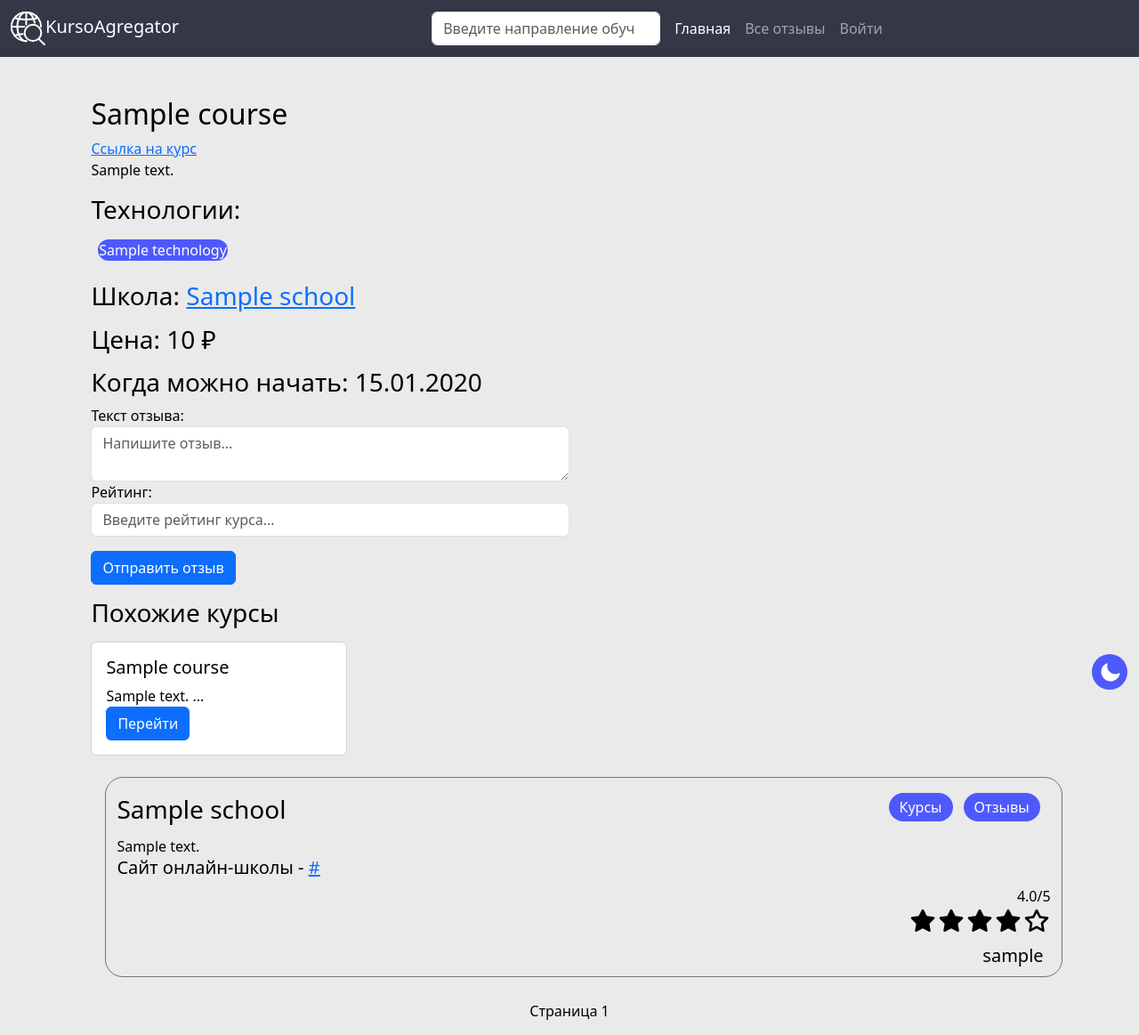
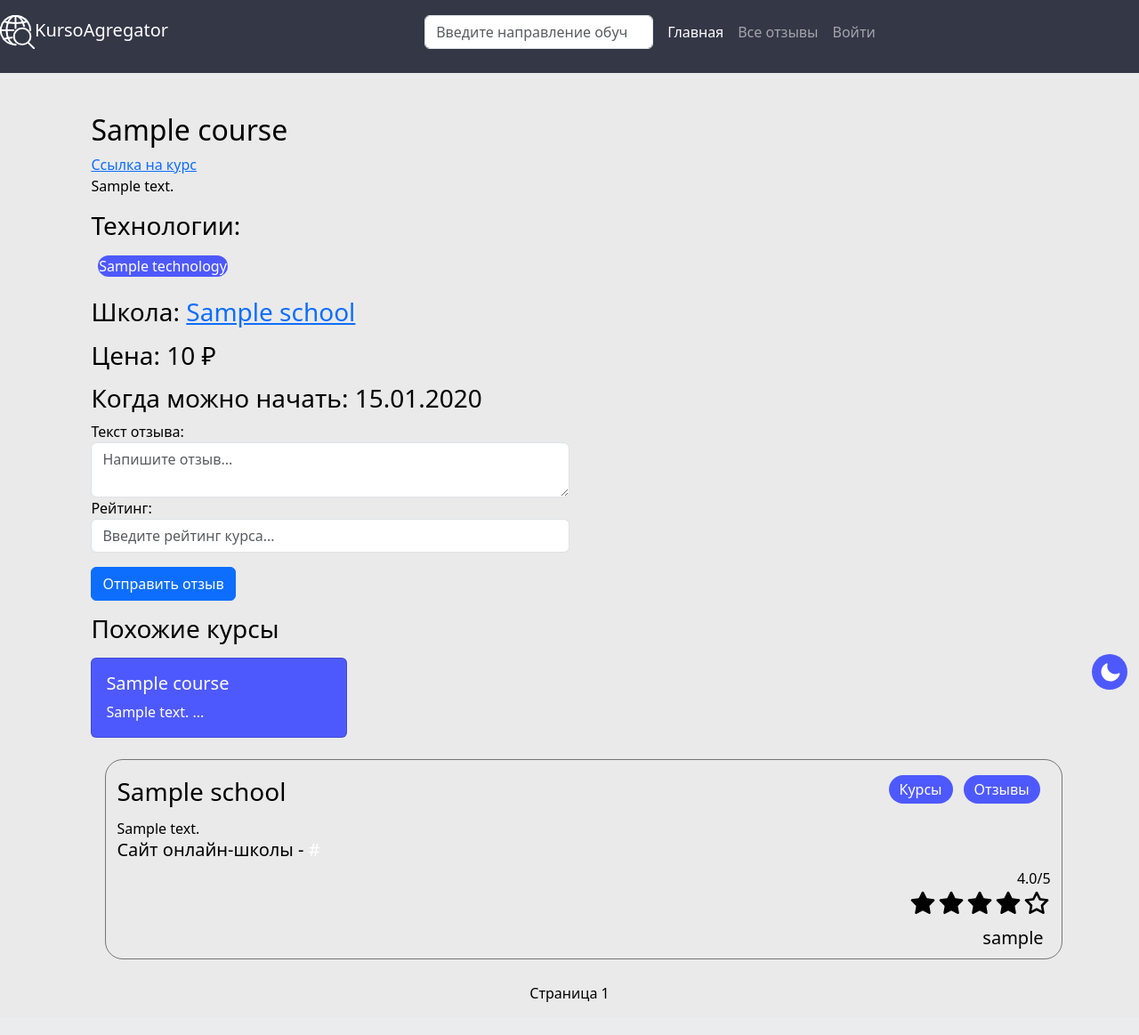
Before and after one commit to Njves/KursoAgregator, a Flask app: page /course/1 in a window 1280 px wide. Shown: the whole page at 89% size. After the commit the page ends 1126 px from the top, so only its background shows below. Run offline with Flask 2, Linux system fonts and the light colour scheme; tables that the repository leaves empty hold one stand-in row (values such as "Sample post").

Commit message:
контейнер теперь флексит правильно

```diff
--- a/app/static/style/course.css
+++ b/app/static/style/course.css
@@ -56,11 +56,30 @@ main h3{
 .pages span{
     margin: 10px;
 }
-.cards {
-  display: flex;
-    justify-content: center;
-    flex-direction: column;
+.card {
+    display: flex;
+    background-color: var(--background-color-grid-dir);
 }
+
+.card a {
+    color: var(--text-color-tag);
+    text-decoration: none;
+}
+
+.container-fluid {
+    display: flex;
+    flex-wrap: wrap;
+    justify-content: flex-start;
+    padding: 0;
+    margin-top: 4px;
+    margin-bottom: 4px;
+}
+
+.container-fluid > * {
+    margin-right: 10px; /* Отступ между дочерними элементами */
+    margin-bottom: 10px; /* Отступ между строками */
+}
+
 
 .course-link:hover {
     text-decoration: underline;
--- a/app/templates/main/course.html
+++ b/app/templates/main/course.html
@@ -47,14 +47,13 @@
         <button type="submit" class="btn btn-primary mt-3" id="submit">Отправить отзыв</button>
     </form>
     <h3>Похожие курсы</h3>
-    <div class="container-fluid d-flex flex-wrap justify-content-between p-0 mt-2 mb-2">
+    <div class="container-fluid">
         {% for similar in similars %}
         <div class="card mt-2 mb-2" style="width: 18rem; cursor: pointer">
-            <a href="{{ url_for('main.course', id=similar.id) }}" style="text-decoration: none !important; color: black">
+            <a href="{{ url_for('main.course', id=similar.id) }}">
                 <div class="card-body">
                     <h5 class="card-title">{{ similar.name }}</h5>
                     <p class="card-text">{{ ' '.join(similar.description.split()[0:20] + ['...']) }}</p>
-                    <a href="{{ similar.link }}" target="_blank" class="btn btn-primary">Перейти</a>
                 </div>
             </a>
         </div>
```
